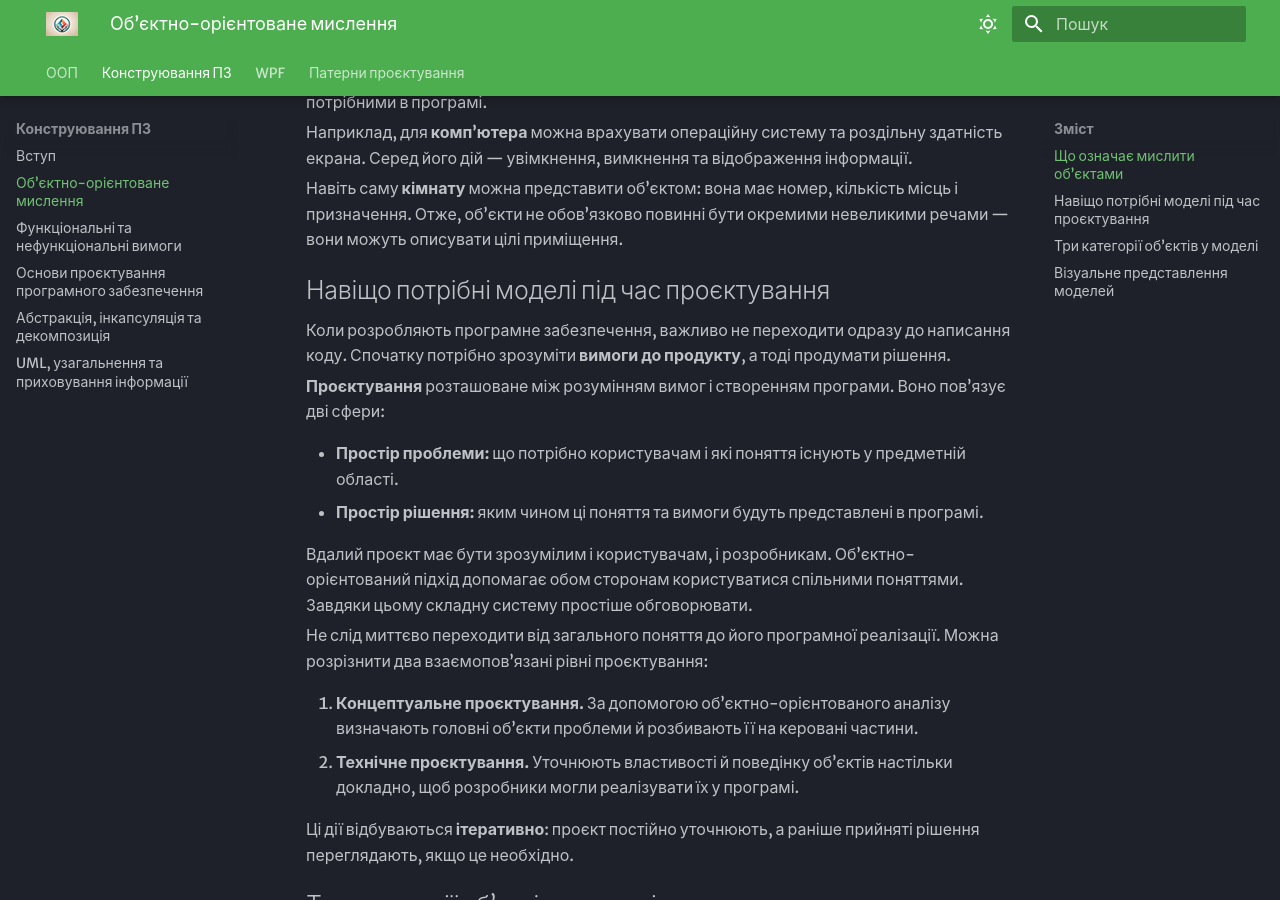
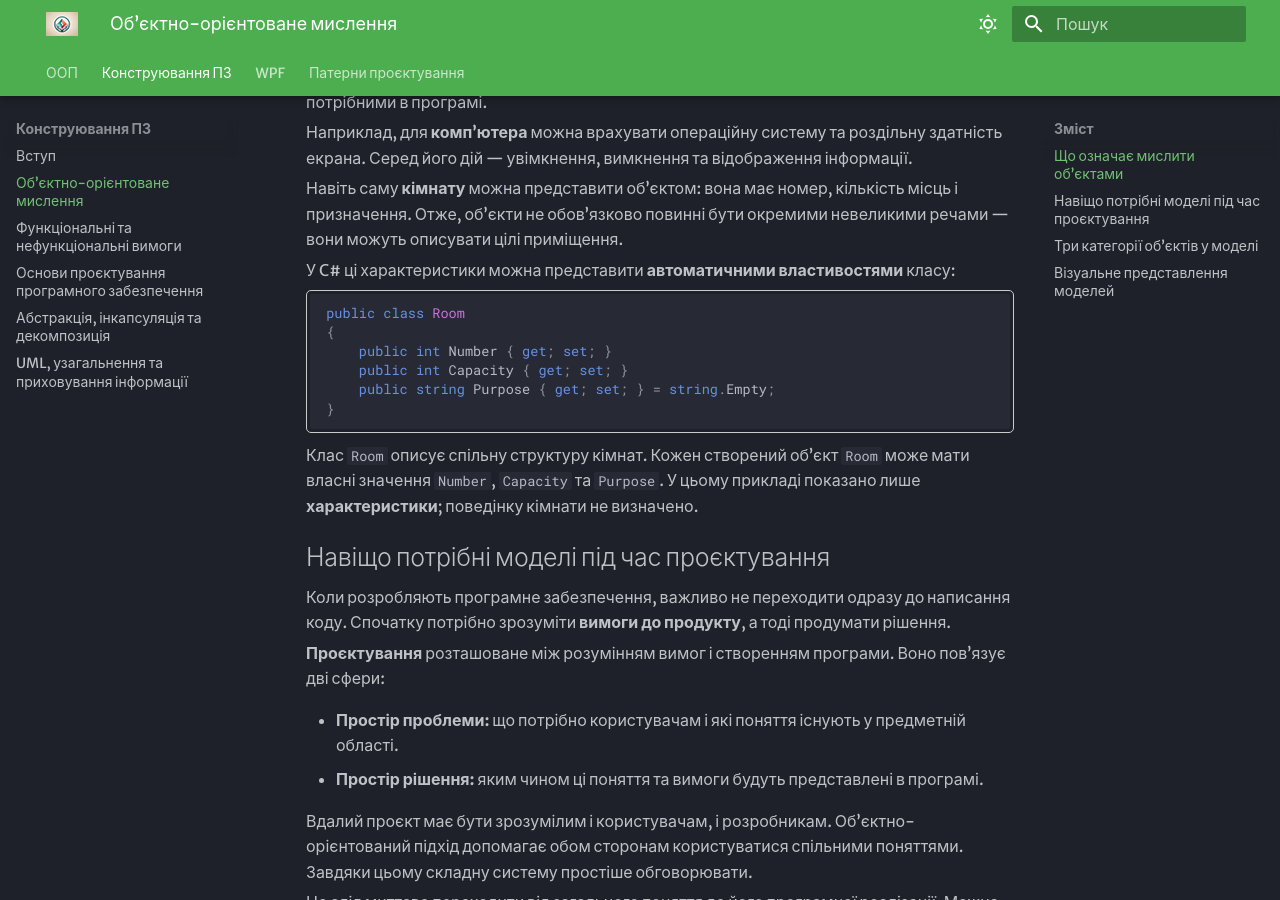
Before and after one commit to vakimov1986/C-lectures, an MkDocs documentation site: the page built from docs/construction/lectures/lecture-01-object-thinking.md, in a window 1280 px wide and 900 px high, scrolled down 1533 px. Built offline with MkDocs 1.6.1 and Material for MkDocs 9.7.7, drawn with Linux system fonts in a browser that asks for light colours.

Commit message:
docs(construction): add C# Room model matching the OO example

````diff
--- a/docs/construction/lectures/lecture-01-object-thinking.md
+++ b/docs/construction/lectures/lecture-01-object-thinking.md
@@ -40,6 +40,19 @@
 
 Навіть саму **кімнату** можна представити об’єктом: вона має номер, кількість місць і призначення. Отже, об’єкти не обов’язково повинні бути окремими невеликими речами — вони можуть описувати цілі приміщення.
 
+У C# ці характеристики можна представити **автоматичними властивостями** класу:
+
+```csharp
+public class Room
+{
+    public int Number { get; set; }
+    public int Capacity { get; set; }
+    public string Purpose { get; set; } = string.Empty;
+}
+```
+
+Клас `Room` описує спільну структуру кімнат. Кожен створений об’єкт `Room` може мати власні значення `Number`, `Capacity` та `Purpose`. У цьому прикладі показано лише **характеристики**; поведінку кімнати не визначено.
+
 ## Навіщо потрібні моделі під час проєктування
 
 Коли розробляють програмне забезпечення, важливо не переходити одразу до написання коду. Спочатку потрібно зрозуміти **вимоги до продукту**, а тоді продумати рішення.
````
